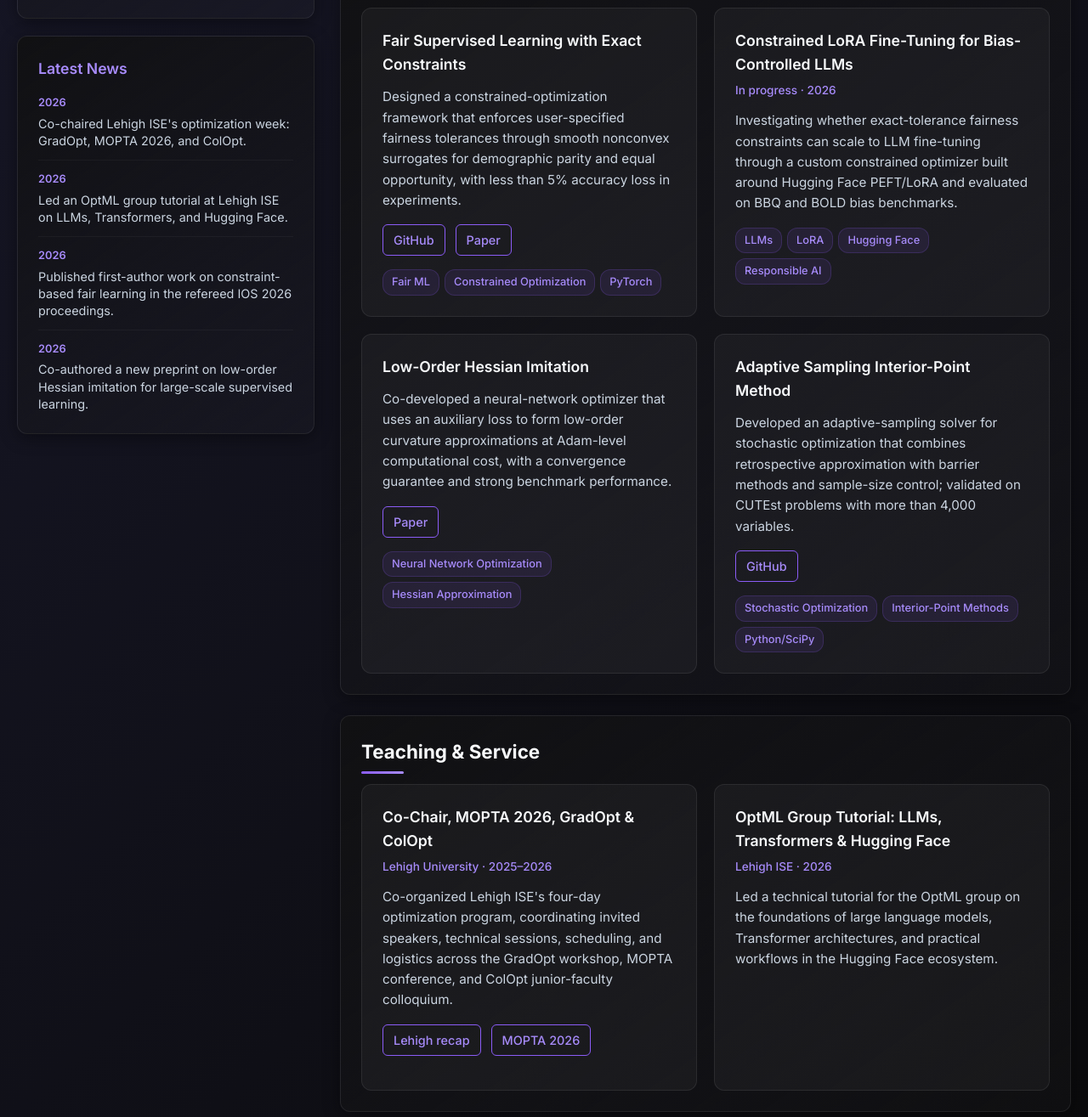
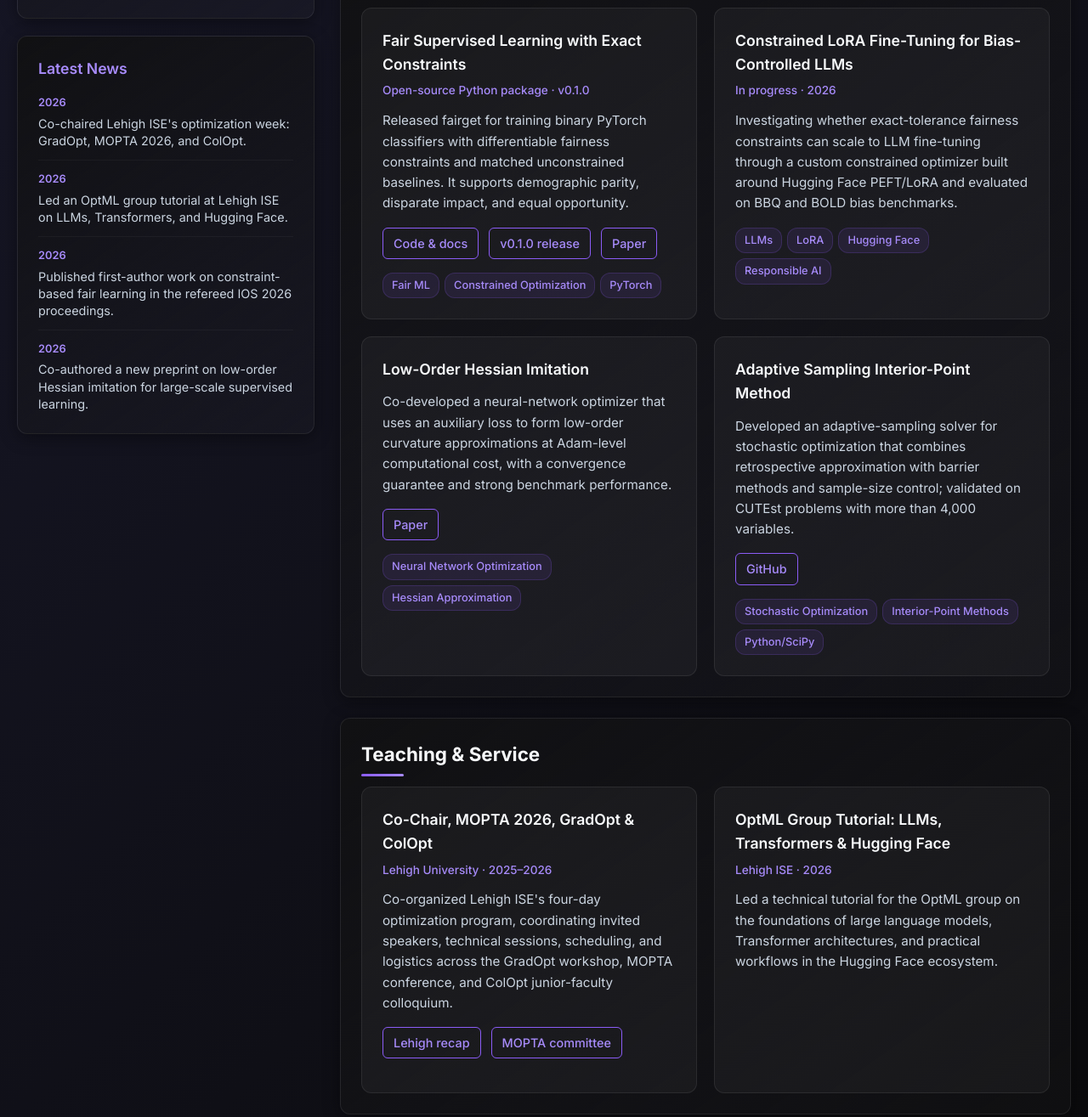
Before and after one commit to zahrakhatti/zahrakhatti.github.io, a plain HTML site: page index.html in a window 1280 px wide. Shown: the part 1040-2355 px from the top of the page at 85% size. Drawn offline with Linux system fonts and the light colour scheme.

Commit message:
Link committee and FairGet release

```diff
--- a/index.html
+++ b/index.html
@@ -170,11 +170,13 @@
     <div class="projects-grid">
       <div class="project">
         <h4>Fair Supervised Learning with Exact Constraints</h4>
+        <div class="project-status">Open-source Python package · v0.1.0</div>
         <p>
-          Designed a constrained-optimization framework that enforces user-specified fairness tolerances through smooth nonconvex surrogates for demographic parity and equal opportunity, with less than 5% accuracy loss in experiments.
+          Released fairget for training binary PyTorch classifiers with differentiable fairness constraints and matched unconstrained baselines. It supports demographic parity, disparate impact, and equal opportunity.
         </p>
         <div class="project-links">
-          <a href="https://github.com/zahrakhatti/fairget" target="_blank" rel="noopener">GitHub</a>
+          <a href="https://github.com/zahrakhatti/fairget" target="_blank" rel="noopener">Code &amp; docs</a>
+          <a href="https://github.com/zahrakhatti/fairget/releases/tag/v0.1.0" target="_blank" rel="noopener">v0.1.0 release</a>
           <a href="https://arxiv.org/abs/2505.15788" target="_blank" rel="noopener">Paper</a>
         </div>
         <div class="project-tags">
@@ -240,7 +242,7 @@
         </p>
         <div class="project-links">
           <a href="https://engineering.lehigh.edu/news/article/lehigh-ise-hosts-landmark-week-optimization-events" target="_blank" rel="noopener">Lehigh recap</a>
-          <a href="https://coral.ise.lehigh.edu/mopta2026/" target="_blank" rel="noopener">MOPTA 2026</a>
+          <a href="https://coral.ise.lehigh.edu/mopta2026/committee/" target="_blank" rel="noopener">MOPTA committee</a>
         </div>
       </div>
 
--- a/style.css
+++ b/style.css
@@ -428,6 +428,7 @@ h1 {
 
 .project-links {
   display: flex;
+  flex-wrap: wrap;
   gap: 12px;
   margin-bottom: 16px;
 }
```
Also changed, not shown: 1 other file.
